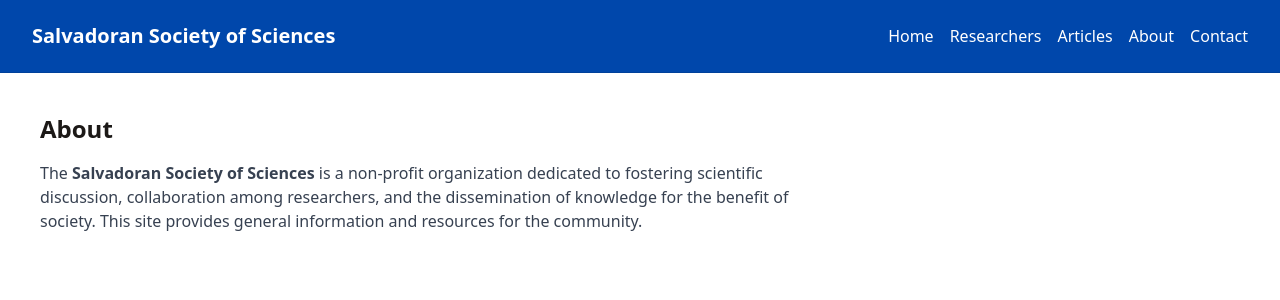
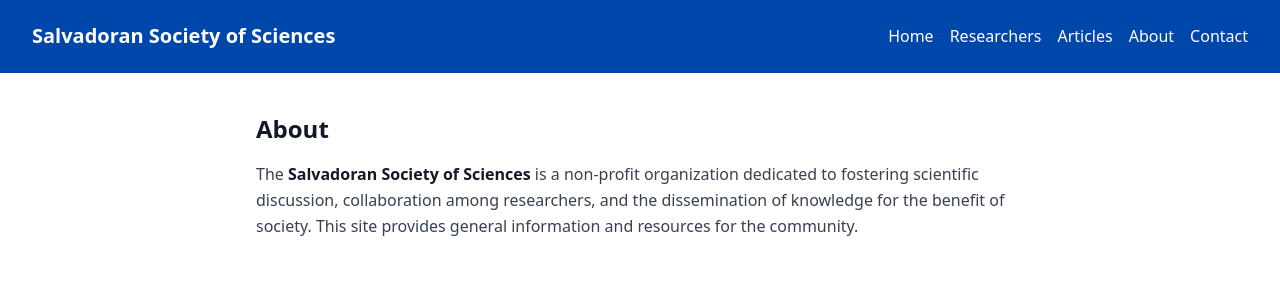
Before and after one commit to jromerooo2/salvadoran_arxiv, a Vue app: page /about in a window 1280 px wide. Shown: the top 300 px of the page. Built offline with nearby package versions, Linux system fonts and the light colour scheme; a web font is replaced by a local one.

Commit message:
improve contact and about pages

```diff
--- a/src/views/About.vue
+++ b/src/views/About.vue
@@ -1,10 +1,13 @@
 <template>
-  <div class="max-w-3xl space-y-4">
-    <h1 class="text-2xl font-bold">About</h1>
-    <p class="text-gray-700">
-      The <strong>Salvadoran Society of Sciences</strong> is a non-profit organization dedicated to fostering
-      scientific discussion, collaboration among researchers, and the dissemination of knowledge for the benefit
-      of society. This site provides general information and resources for the community.
-    </p>
+  <div class="space-y-10">
+    <section class="mx-auto w-full max-w-3xl space-y-4 font-sans">
+      <h1 class="text-2xl font-bold text-gray-900">About</h1>
+      <p class="text-base leading-relaxed text-gray-700">
+        The <strong class="font-semibold text-gray-900">Salvadoran Society of Sciences</strong> is a non-profit
+        organization dedicated to fostering scientific discussion, collaboration among researchers, and the
+        dissemination of knowledge for the benefit of society. This site provides general information and
+        resources for the community.
+      </p>
+    </section>
   </div>
 </template>
--- a/src/views/Contacto.vue
+++ b/src/views/Contacto.vue
@@ -1,8 +1,14 @@
 <template>
-  <div class="mx-auto max-w-2xl py-8">
-    <h1 class="text-2xl font-bold text-gray-900">Contact</h1>
-    <p class="mt-6 text-lg leading-relaxed text-gray-700">
-      For general inquiries, questions or collaboration ideas, please email us at elsalvador.stem@gmail.com
-    </p>
+  <div class="space-y-10">
+    <section class="mx-auto w-full max-w-3xl space-y-4 font-sans">
+      <h1 class="text-2xl font-bold text-gray-900">Contact</h1>
+      <p class="text-base leading-relaxed text-gray-700">
+        For general inquiries, questions or collaboration ideas, please email us at
+        <a
+          href="mailto:elsalvador.stem@gmail.com"
+          class="text-blue-700 hover:underline"
+        >elsalvador.stem@gmail.com</a>.
+      </p>
+    </section>
   </div>
 </template>
```
